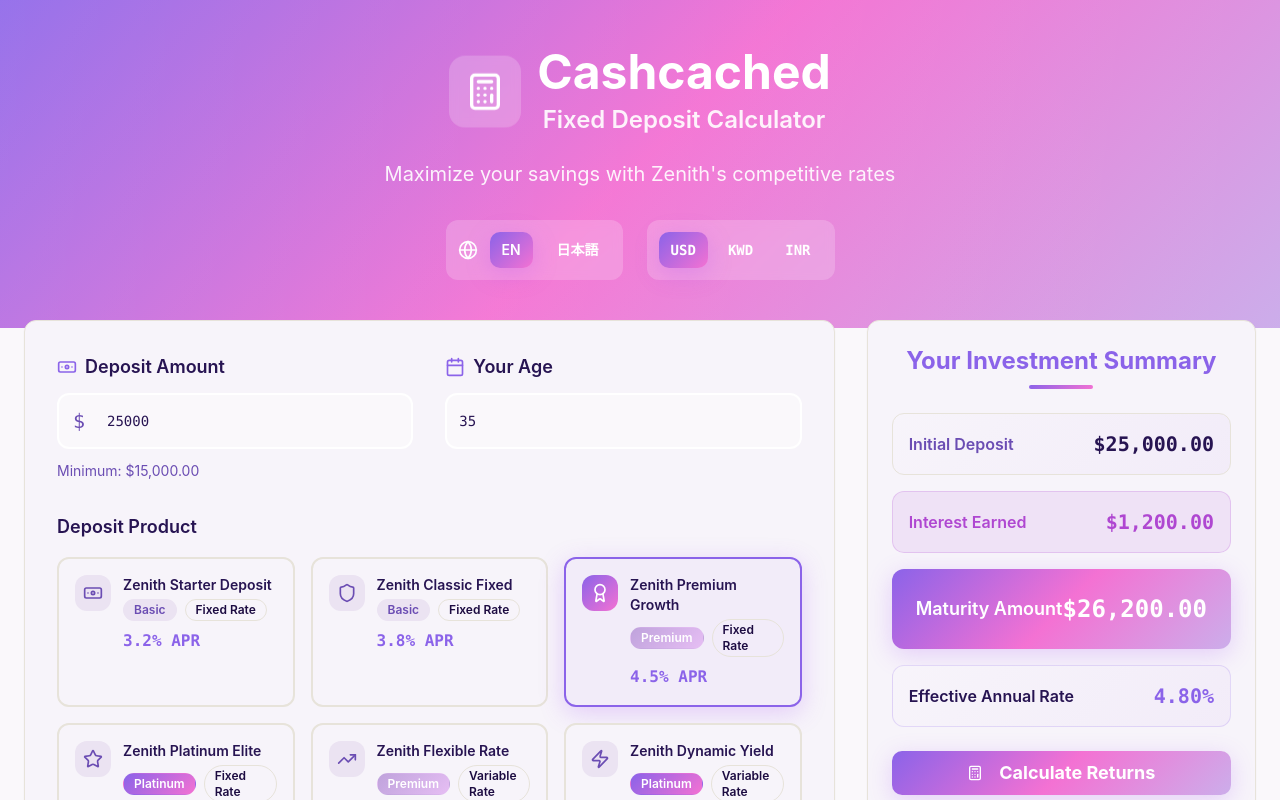
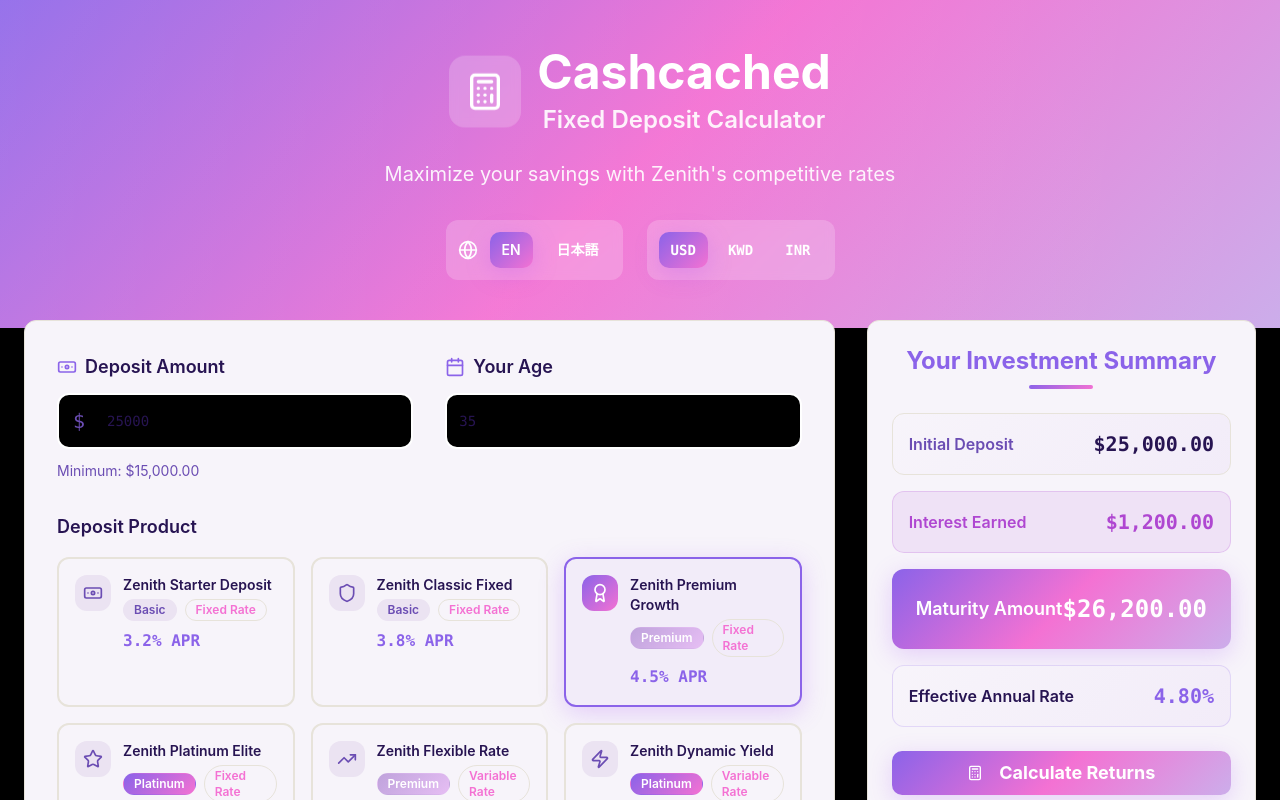
Before and after one commit to Arrowsincoming24/fixed-grow-explorer, a React (Vite) app: page / in a window 1280 px wide. Shown: the top 800 px of the page. Built offline with nearby package versions, Linux system fonts and the light colour scheme.

Commit message:
Refactor: Update colors and background

```diff
--- a/src/index.css
+++ b/src/index.css
@@ -19,8 +19,8 @@
     --secondary-foreground: 258 70% 25%;
 
     /* Light theme backgrounds */
-    --background: 270 30% 98%; /* Very light purple white */
-    --foreground: 258 70% 15%; /* Dark purple text */
+    --background: 0 0% 0%; /* Black background */
+    --foreground: 315 85% 70%; /* Pink text */
 
     /* Card and surface colors */
     --card: 270 40% 97%; /* Subtle purple tint cards */
```
